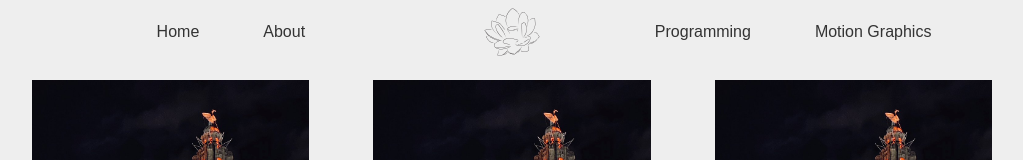
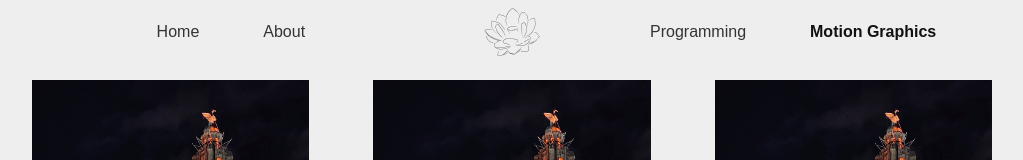
Before and after one commit to JDLanyon/JDLanyon.github.io, a Next.js app: page /motion_graphics in a window 1280 px wide. Shown: the top 160 px of the page, without its empty margins (128-1151 px from the left). Built offline with nearby package versions, Linux system fonts and the light colour scheme; a web font is replaced by a local one.

Commit message:
old shit, created NavButton

```diff
--- /dev/null
+++ b/src/app/@modal/(.)modal/page.tsx
@@ -0,0 +1,9 @@
+import { Modal } from '@/app/components/modal'
+
+export default function Page() {
+  return (
+    <Modal>
+      <div><h1>hi</h1></div>
+    </Modal>
+  )
+}
--- /dev/null
+++ b/src/app/@modal/default.tsx
@@ -0,0 +1,9 @@
+'use client'
+
+import "../globals.css";
+import Image from "next/image";
+import { Menu } from 'lucide-react';
+
+export default function Default() {
+  return null
+}
--- a/src/app/about/page.tsx
+++ b/src/app/about/page.tsx
@@ -2,6 +2,8 @@ import Image from "next/image";
 import Footer from "../components/footer";
 import Nav from "../components/nav";
 import Panel from "../components/panel";
+import Link from 'next/link'
+
 
 export default function About() {
   return (
@@ -14,9 +16,12 @@ export default function About() {
         <Panel title="test" thumbnail="/Liverpool.jpg" description="penis music"/>
         <Panel title="test" description="even more penis music"/>
         <Panel title="test" description="even more penis music"/>
+        <Panel title="test" description="even more penis music"/>
+        <Panel title="test" description="even more penis music"/>
+        <Panel title="test" description="even more penis music"/>
         <Panel title="test" thumbnail="/Liverpool.jpg" />
         <Panel title="test" thumbnail="/Liverpool.jpg" />
-
+        <Link href="/">Open modal</Link>
       </div>
 
       <Footer />
--- /dev/null
+++ b/src/app/components/modal.tsx
@@ -0,0 +1,20 @@
+'use client'
+
+import { useRouter } from 'next/navigation'
+
+export function Modal({ children }: { children: React.ReactNode }) {
+  const router = useRouter()
+
+  return (
+    <>
+      <button
+        onClick={() => {
+          router.back()
+        }}
+      >
+        Close modal
+      </button>
+      <div>{children}</div>
+    </>
+  )
+}
--- a/src/app/components/nav.tsx
+++ b/src/app/components/nav.tsx
@@ -3,26 +3,34 @@
 import "../globals.css";
 import Image from "next/image";
 import { Menu } from 'lucide-react';
+import { usePathname } from 'next/navigation'
+
+function NavButton({text, href} : {text : string, href : string}) {
+  if (href == usePathname()) {
+    return (<a
+    className="flex items-center text-[var(--primary)] font-bold"
+    rel="noopener noreferrer"
+  >
+    {text}
+  </a>);
+  } {
+    return (<a
+    className="flex items-center hover:underline hover:underline-offset-4 text-[var(--secondary)]"
+    href={href}
+    rel="noopener noreferrer"
+  >
+    {text}
+  </a>);
+  }
+}
 
 export default function Nav() {
   return (
     <nav className="z-10 grid grid-cols-7 w-screen gap-8 items-center justify-center text-center fixed top-0">
       {/* left side */}
       <div className="col-start-2 col-span-2 mx-auto gap-16 hidden md:relative md:flex">
-        <a
-          className="flex items-center hover:underline hover:underline-offset-4 text-[var(--secondary)]"
-          href="/"
-          rel="noopener noreferrer"
-        >
-          Home
-        </a>
-        <a
-          className="flex items-center hover:underline hover:underline-offset-4 text-[var(--secondary)]"
-          href="/about"
-          rel="noopener noreferrer"
-        >
-          About
-        </a>
+        <NavButton text="Home" href="/" />
+        <NavButton text="About" href="/about" />
       </div>
 
       {/* Lotus */}
@@ -38,16 +46,9 @@ export default function Nav() {
 
       {/* right side */}
       <div className="col-start-5 col-span-2 mx-auto gap-16 hidden md:relative md:flex">
-        <a
-          className="flex items-center gap-2 hover:underline hover:underline-offset-4 text-[var(--secondary)]"
-          href="/"
-          rel="noopener noreferrer"
-        >Programming</a>
-        <a
-          className="flex items-center gap-2 hover:underline hover:underline-offset-4 text-[var(--secondary)]"
-          href="/"
-          rel="noopener noreferrer"
-        >Motion Graphics</a>
+      <NavButton text="Programming" href="/programming" />
+      <NavButton text="Motion Graphics" href="/motion_graphics" />
+
       </div>
 
 
--- a/src/app/layout.tsx
+++ b/src/app/layout.tsx
@@ -27,13 +27,16 @@ export const metadata: Metadata = {
 };
 
 export default function RootLayout({
+  modal,
   children,
 }: Readonly<{
+  modal: React.ReactNode;
   children: React.ReactNode;
 }>) {
   return (
     <html lang="en" className={`${overpass.variable} ${overpass_mono.variable} ${doto.variable}`}>
       <body>
+        {modal}
         {children}
       </body>
     </html>
```
